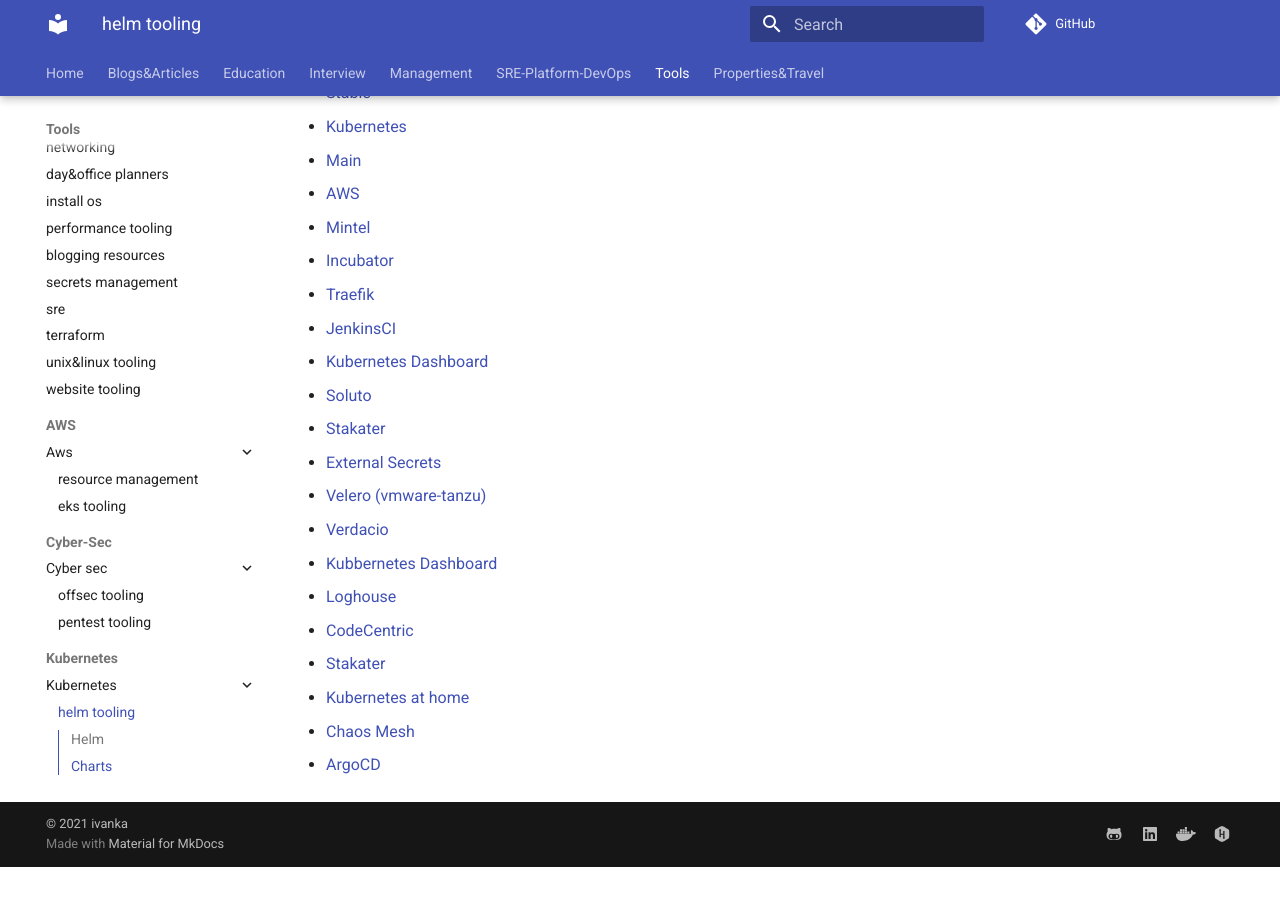
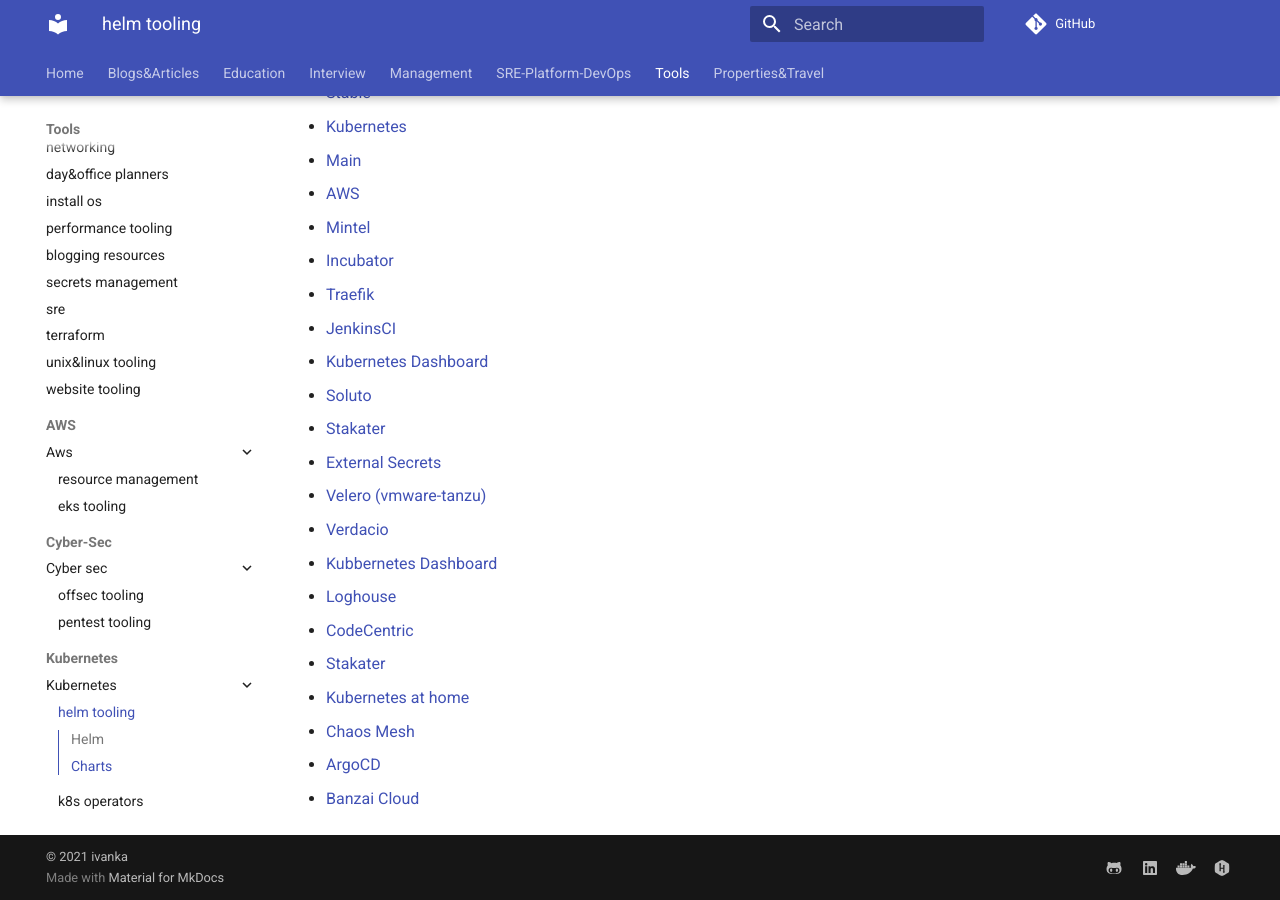
Before and after one commit to ivankatliarchuk/knowledge-base, an MkDocs documentation site: the page built from docs/tools/kubernetes/helm-charts.md, in a window 1280 px wide and 900 px high, scrolled down 694 px. Built offline with MkDocs 1.6.1 and Material for MkDocs 9.7.7, drawn with Linux system fonts in a browser that asks for light colours; comment, search, counter and statistics services are not loaded; before the commit the page ends 1561 px from its top, so only the background shows below that.

Commit message:
banazai charts

```diff
--- a/docs/tools/kubernetes/helm-charts.md
+++ b/docs/tools/kubernetes/helm-charts.md
@@ -49,3 +49,4 @@
 - [Kubernetes at home](https://k8s-at-home.com/charts)
 - [Chaos Mesh](https://charts.chaos-mesh.org)
 - [ArgoCD](https://github.com/argoproj/argo-helm/tree/main/charts/argo-cd)
+- [Banzai Cloud](https://github.com/banzaicloud/banzai-charts)
```
